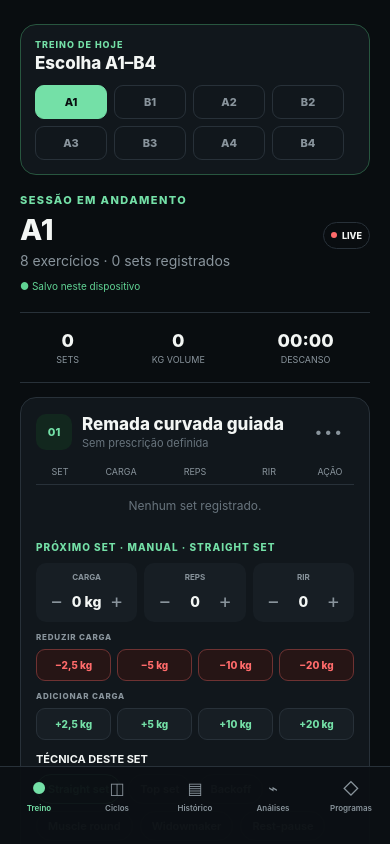
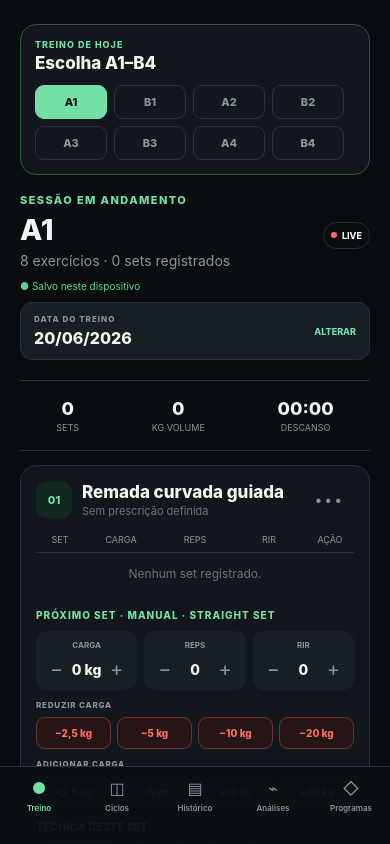
Before and after one commit to lucassbragaa/setlog, a React Native app: screen / in a window 390 px wide. Built offline with nearby package versions, Linux system fonts and the light colour scheme.

Commit message:
Add editable workout dates

```diff
--- a/App.tsx
+++ b/App.tsx
@@ -4,6 +4,7 @@ import { Pressable, SafeAreaView, StyleSheet, Text, View } from 'react-native';
 
 import { createDefaultData, mergeDefaultPrograms, sessionFromProgram } from './src/data/appDefaults';
 import { currentCycleNumber, isProgramCode } from './src/data/cycles';
+import { nowOnLocalDate } from './src/data/sessionDates';
 import { chooseBackupFile, exportBackup } from './src/platform/backup';
 import { setupPwa } from './src/platform/pwa';
 import { AnalyticsScreen } from './src/screens/AnalyticsScreen';
@@ -78,7 +79,7 @@ export default function App() {
         ...current.activeSession,
         cycleNumber,
         programId: current.activeSession.programId ?? (isProgramCode(current.activeSession.name) ? 'personalized-' + current.activeSession.name.toLowerCase() : undefined),
-        endedAt: new Date().toISOString(),
+        endedAt: nowOnLocalDate(current.activeSession.startedAt),
       };
       const history = [completed, ...current.history];
       const nextCycle = isProgramCode(completed.name) ? currentCycleNumber(history) : undefined;
@@ -140,7 +141,11 @@ export default function App() {
       )}
       {activeTab === 'Ciclos' && <CyclesScreen history={data.history} onExport={() => exportBackup(data)} onImport={restoreBackup} />}
       {activeTab === 'Histórico' && (
-        <HistoryScreen history={data.history} onDelete={id => setData(current => ({ ...current, history: current.history.filter(session => session.id !== id) }))} />
+        <HistoryScreen
+          history={data.history}
+          onUpdate={updated => setData(current => ({ ...current, history: current.history.map(session => session.id === updated.id ? updated : session) }))}
+          onDelete={id => setData(current => ({ ...current, history: current.history.filter(session => session.id !== id) }))}
+        />
       )}
       {activeTab === 'Análises' && <AnalyticsScreen sessions={data.history} />}
       {activeTab === 'Programas' && (
--- /dev/null
+++ b/src/data/sessionDates.ts
@@ -0,0 +1,54 @@
+import type { WorkoutSession } from '../types/training';
+
+export function localDateParts(iso: string) {
+  const date = new Date(iso);
+  return { day: date.getDate(), month: date.getMonth() + 1, year: date.getFullYear() };
+}
+
+export function daysInMonth(year: number, month: number): number {
+  return new Date(year, month, 0).getDate();
+}
+
+export function isoWithLocalDate(iso: string, year: number, month: number, day: number): string {
+  const original = new Date(iso);
+  const safeMonth = Math.min(12, Math.max(1, month));
+  const safeDay = Math.min(daysInMonth(year, safeMonth), Math.max(1, day));
+  return new Date(
+    year,
+    safeMonth - 1,
+    safeDay,
+    original.getHours(),
+    original.getMinutes(),
+    original.getSeconds(),
+    original.getMilliseconds(),
+  ).toISOString();
+}
+
+
+export function nowOnLocalDate(iso: string): string {
+  const date = new Date(iso);
+  const now = new Date();
+  return new Date(
+    date.getFullYear(),
+    date.getMonth(),
+    date.getDate(),
+    now.getHours(),
+    now.getMinutes(),
+    now.getSeconds(),
+    now.getMilliseconds(),
+  ).toISOString();
+}
+
+export function moveSessionToStartedAt(session: WorkoutSession, startedAt: string): WorkoutSession {
+  const offset = new Date(startedAt).getTime() - new Date(session.startedAt).getTime();
+  const shift = (iso?: string) => iso ? new Date(new Date(iso).getTime() + offset).toISOString() : undefined;
+  return {
+    ...session,
+    startedAt,
+    endedAt: shift(session.endedAt),
+    exercises: session.exercises.map(exercise => ({
+      ...exercise,
+      sets: exercise.sets.map(set => ({ ...set, completedAt: shift(set.completedAt) ?? set.completedAt })),
+    })),
+  };
+}
--- a/src/screens/HistoryScreen.tsx
+++ b/src/screens/HistoryScreen.tsx
@@ -1,26 +1,29 @@
 import { useState } from 'react';
 import { Pressable, ScrollView, StyleSheet, Text, View } from 'react-native';
 
+import { moveSessionToStartedAt } from '../data/sessionDates';
 import { setVolumeKg } from '../data/setMetrics';
 import { colors } from '../theme';
 import type { WorkoutSession } from '../types/training';
-import { ActionButton, commonStyles, ScreenTitle } from '../ui';
+import { ActionButton, commonStyles, DateEditor, ScreenTitle } from '../ui';
 
 function stats(session: WorkoutSession) {
   const sets = session.exercises.flatMap(exercise => exercise.sets);
   return { sets: sets.length, volume: sets.reduce((total, set) => total + setVolumeKg(set), 0) };
 }
 
-export function HistoryScreen({ history, onDelete }: { history: WorkoutSession[]; onDelete: (id: string) => void }) {
+export function HistoryScreen({ history, onDelete, onUpdate }: { history: WorkoutSession[]; onDelete: (id: string) => void; onUpdate: (session: WorkoutSession) => void }) {
   const [selected, setSelected] = useState<string | null>(null);
+  const sessions = [...history].sort((a, b) => new Date(b.startedAt).getTime() - new Date(a.startedAt).getTime());
   return (
     <ScrollView contentContainerStyle={commonStyles.screen}>
       <ScreenTitle eyebrow="REGISTRO COMPLETO" title="Histórico" subtitle={history.length + ' sessões salvas automaticamente'} />
-      {history.length === 0 ? <View style={commonStyles.card}><Text style={commonStyles.muted}>Finalize um treino para vê-lo aqui.</Text></View> : history.map(session => {
+      {history.length === 0 ? <View style={commonStyles.card}><Text style={commonStyles.muted}>Finalize um treino para vê-lo aqui.</Text></View> : sessions.map(session => {
         const summary = stats(session);
         const open = selected === session.id;
         return (
-          <Pressable key={session.id} style={commonStyles.card} onPress={() => setSelected(open ? null : session.id)}>
+          <View key={session.id} style={commonStyles.card}>
+            <Pressable onPress={() => setSelected(open ? null : session.id)}>
             <View style={commonStyles.between}>
               <View style={{ flex: 1 }}>
                 <View style={styles.titleRow}>
@@ -32,8 +35,10 @@ export function HistoryScreen({ history, onDelete }: { history: WorkoutSession[]
               <Text style={styles.chevron}>{open ? '⌃' : '⌄'}</Text>
             </View>
             <View style={styles.summary}><Text style={styles.stat}>{summary.sets}<Text style={styles.label}> sets</Text></Text><Text style={styles.stat}>{summary.volume.toLocaleString('pt-BR')}<Text style={styles.label}> kg</Text></Text></View>
+            </Pressable>
             {open && (
               <View style={styles.details}>
+                <DateEditor label="DATA REGISTRADA" value={session.startedAt} onChange={startedAt => onUpdate(moveSessionToStartedAt(session, startedAt))} />
                 {session.exercises.map(exercise => (
                   <View key={exercise.id} style={styles.exercise}>
                     <Text style={styles.exerciseName}>{exercise.exerciseName}</Text>
@@ -44,7 +49,7 @@ export function HistoryScreen({ history, onDelete }: { history: WorkoutSession[]
                 <ActionButton label="Excluir sessão" tone="danger" onPress={() => onDelete(session.id)} />
               </View>
             )}
-          </Pressable>
+          </View>
         );
       })}
     </ScrollView>
--- a/src/screens/WorkoutScreen.tsx
+++ b/src/screens/WorkoutScreen.tsx
@@ -3,11 +3,12 @@ import { Pressable, ScrollView, StyleSheet, Text, TextInput, View } from 'react-
 
 import { exerciseLibrary } from '../data/appDefaults';
 import { isProgramCode } from '../data/cycles';
+import { moveSessionToStartedAt, nowOnLocalDate } from '../data/sessionDates';
 import { setVolumeKg } from '../data/setMetrics';
 import { configForTechnique, prescriptionSummary, prescriptionsFor, techniqueLabel, techniqueOptions, techniqueProfile } from '../data/techniques';
 import { colors } from '../theme';
 import type { ExerciseBlock, LoggedSet, ProgramTemplate, RangeOfMotion, SetPrescription, SetType, TechniqueConfig, WorkoutSession } from '../types/training';
-import { ActionButton, Chip, commonStyles, ModalShell, ScreenTitle, Stepper } from '../ui';
+import { ActionButton, Chip, commonStyles, DateEditor, ModalShell, ScreenTitle, Stepper } from '../ui';
 
 function formatTimer(seconds: number) {
   return Math.floor(seconds / 60).toString().padStart(2, '0') + ':' + (seconds % 60).toString().padStart(2, '0');
@@ -94,8 +95,9 @@ function TechniqueExecutionInputs({ type, config, segments, durationSeconds, onC
 }
 
 
-function ExerciseCard({ block, index, onChange, onRemove }: {
+function ExerciseCard({ block, index, sessionStartedAt, onChange, onRemove }: {
   block: ExerciseBlock;
+  sessionStartedAt: string;
   index: number;
   onChange: (block: ExerciseBlock) => void;
   onRemove: () => void;
@@ -145,7 +147,7 @@ function ExerciseCard({ block, index, onChange, onRemove }: {
       loadKg: weight,
       repetitions: totalRepetitions,
       rir,
-      completedAt: new Date().toISOString(),
+      completedAt: nowOnLocalDate(sessionStartedAt),
       rangeOfMotion: rom,
       techniqueQuality: quality as 1 | 2 | 3 | 4 | 5,
       painScore: pain,
@@ -341,6 +343,7 @@ export function WorkoutScreen({ session, programs, saveStatus, onChange, onFinis
           <View style={styles.live}><View style={styles.dot} /><Text style={styles.liveText}>LIVE</Text></View>
         </View>
         <Text style={[styles.save, saveStatus === 'error' && { color: colors.danger }]}>{saveStatus === 'saved' ? '● Salvo neste dispositivo' : saveStatus === 'error' ? 'Falha ao salvar' : 'Salvando…'}</Text>
+        <DateEditor value={session.startedAt} onChange={startedAt => onChange(moveSessionToStartedAt(session, startedAt))} />
 
         <View style={styles.metrics}>
           <View><Text style={styles.metricValue}>{totalSets}</Text><Text style={styles.metricLabel}>SETS</Text></View>
@@ -360,7 +363,7 @@ export function WorkoutScreen({ session, programs, saveStatus, onChange, onFinis
         ) : null}
 
         {session.exercises.map((block, index) => (
-          <ExerciseCard key={block.id} block={block} index={index} onChange={next => updateBlock(block.id, next)} onRemove={() => onChange({ ...session, exercises: session.exercises.filter(item => item.id !== block.id) })} />
+          <ExerciseCard key={block.id} block={block} index={index} sessionStartedAt={session.startedAt} onChange={next => updateBlock(block.id, next)} onRemove={() => onChange({ ...session, exercises: session.exercises.filter(item => item.id !== block.id) })} />
         ))}
         <ActionButton label="+ ADICIONAR EXERCÍCIO" tone="secondary" onPress={() => setAddOpen(true)} />
         <ActionButton label="Finalizar treino" tone="danger" disabled={totalSets === 0} onPress={() => setFinishOpen(true)} />
--- a/src/ui.tsx
+++ b/src/ui.tsx
@@ -1,6 +1,8 @@
 import type { PropsWithChildren } from 'react';
+import { useState } from 'react';
 import { Modal, Pressable, StyleSheet, Text, View } from 'react-native';
 
+import { daysInMonth, isoWithLocalDate, localDateParts } from './data/sessionDates';
 import { colors } from './theme';
 
 export function ActionButton({ label, onPress, tone = 'primary', disabled = false }: {
@@ -69,6 +71,65 @@ export function ModalShell({ visible, title, onClose, children }: PropsWithChild
   );
 }
 
+
+export function DateEditor({ value, onChange, label = 'DATA DO TREINO' }: {
+  value: string;
+  onChange: (iso: string) => void;
+  label?: string;
+}) {
+  const initial = localDateParts(value);
+  const [visible, setVisible] = useState(false);
+  const [day, setDay] = useState(initial.day);
+  const [month, setMonth] = useState(initial.month);
+  const [year, setYear] = useState(initial.year);
+
+  function open() {
+    const current = localDateParts(value);
+    setDay(current.day);
+    setMonth(current.month);
+    setYear(current.year);
+    setVisible(true);
+  }
+
+  function chooseRelativeDate(daysAgo: number) {
+    const date = new Date();
+    date.setDate(date.getDate() - daysAgo);
+    setDay(date.getDate());
+    setMonth(date.getMonth() + 1);
+    setYear(date.getFullYear());
+  }
+
+  function save() {
+    onChange(isoWithLocalDate(value, year, month, day));
+    setVisible(false);
+  }
+
+  return (
+    <>
+      <Pressable style={styles.dateButton} onPress={open}>
+        <View>
+          <Text style={styles.dateLabel}>{label}</Text>
+          <Text style={styles.dateValue}>{new Date(value).toLocaleDateString('pt-BR')}</Text>
+        </View>
+        <Text style={styles.dateEdit}>ALTERAR</Text>
+      </Pressable>
+      <ModalShell visible={visible} title="Alterar data do treino" onClose={() => setVisible(false)}>
+        <Text style={styles.dateHelp}>O horário e os intervalos do treino serão preservados.</Text>
+        <View style={styles.dateShortcuts}>
+          <Chip label="Hoje" onPress={() => chooseRelativeDate(0)} />
+          <Chip label="Ontem" onPress={() => chooseRelativeDate(1)} />
+        </View>
+        <View style={styles.dateSteppers}>
+          <Stepper label="DIA" value={Math.min(day, daysInMonth(year, month))} min={1} max={daysInMonth(year, month)} onChange={setDay} />
+          <Stepper label="MÊS" value={month} min={1} max={12} onChange={setMonth} />
+          <Stepper label="ANO" value={year} min={2000} max={new Date().getFullYear() + 1} onChange={setYear} />
+        </View>
+        <ActionButton label="SALVAR DATA" onPress={save} />
+      </ModalShell>
+    </>
+  );
+}
+
 export const commonStyles = StyleSheet.create({
   screen: { padding: 20, paddingTop: 24, paddingBottom: 125 },
   card: { backgroundColor: colors.card, borderColor: colors.border, borderWidth: 1, borderRadius: 16, padding: 16, marginTop: 14 },
@@ -104,4 +165,11 @@ const styles = StyleSheet.create({
   modalHeader: { flexDirection: 'row', justifyContent: 'space-between', alignItems: 'center', marginBottom: 12 },
   modalTitle: { color: colors.text, fontSize: 20, fontWeight: '800' },
   close: { color: colors.muted, fontSize: 30, paddingHorizontal: 8 },
+  dateButton: { minHeight: 58, borderWidth: 1, borderColor: colors.border, borderRadius: 12, paddingHorizontal: 13, paddingVertical: 10, flexDirection: 'row', alignItems: 'center', justifyContent: 'space-between', marginTop: 10, backgroundColor: colors.elevated },
+  dateLabel: { color: colors.muted, fontSize: 8, fontWeight: '800', letterSpacing: 1 },
+  dateValue: { color: colors.text, fontSize: 16, fontWeight: '800', marginTop: 4 },
+  dateEdit: { color: colors.accent, fontSize: 9, fontWeight: '800' },
+  dateHelp: { color: colors.muted, fontSize: 11, lineHeight: 16 },
+  dateShortcuts: { flexDirection: 'row', gap: 8, marginTop: 12 },
+  dateSteppers: { flexDirection: 'row', gap: 8, marginTop: 12 },
 });
```
